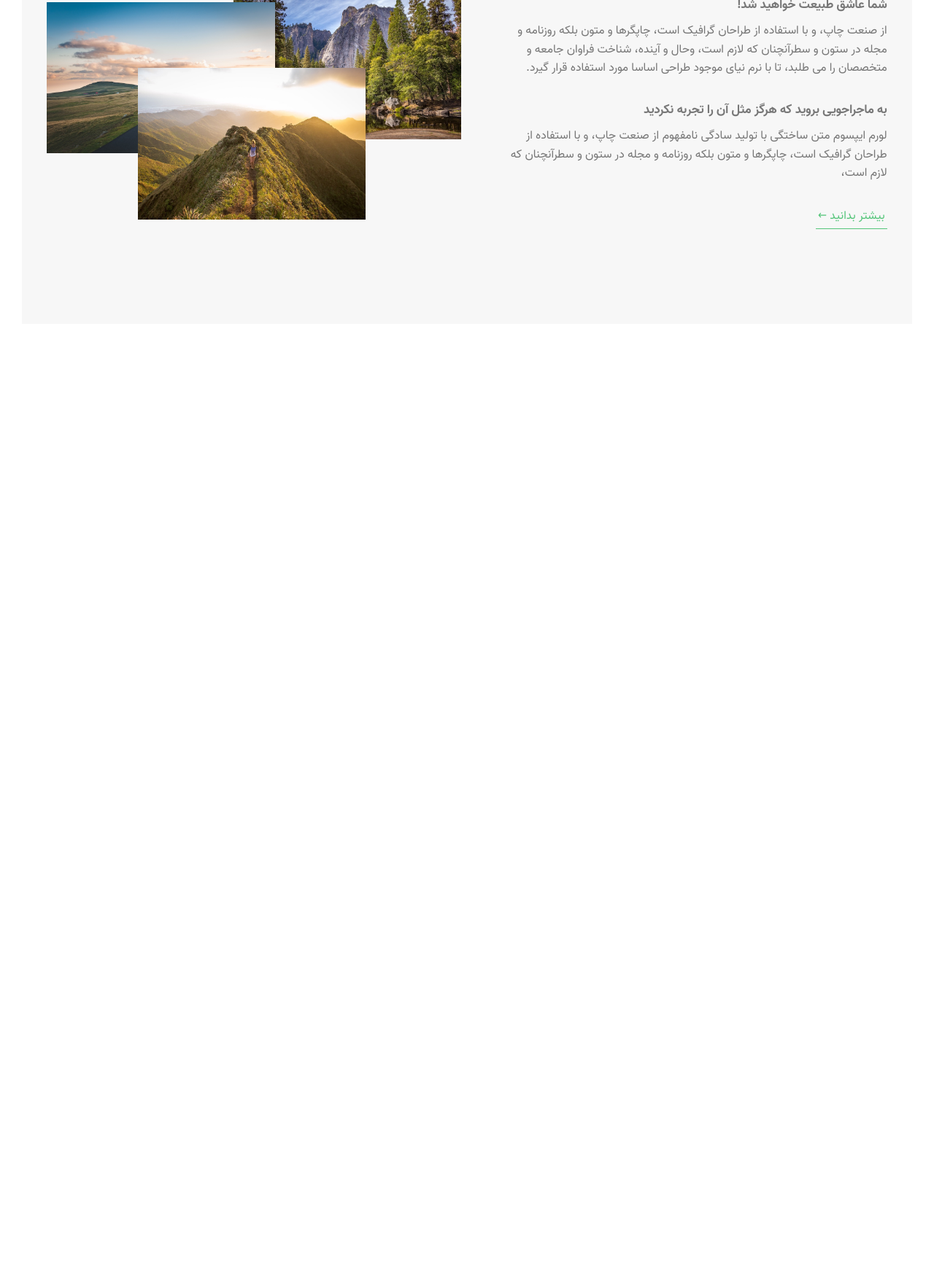
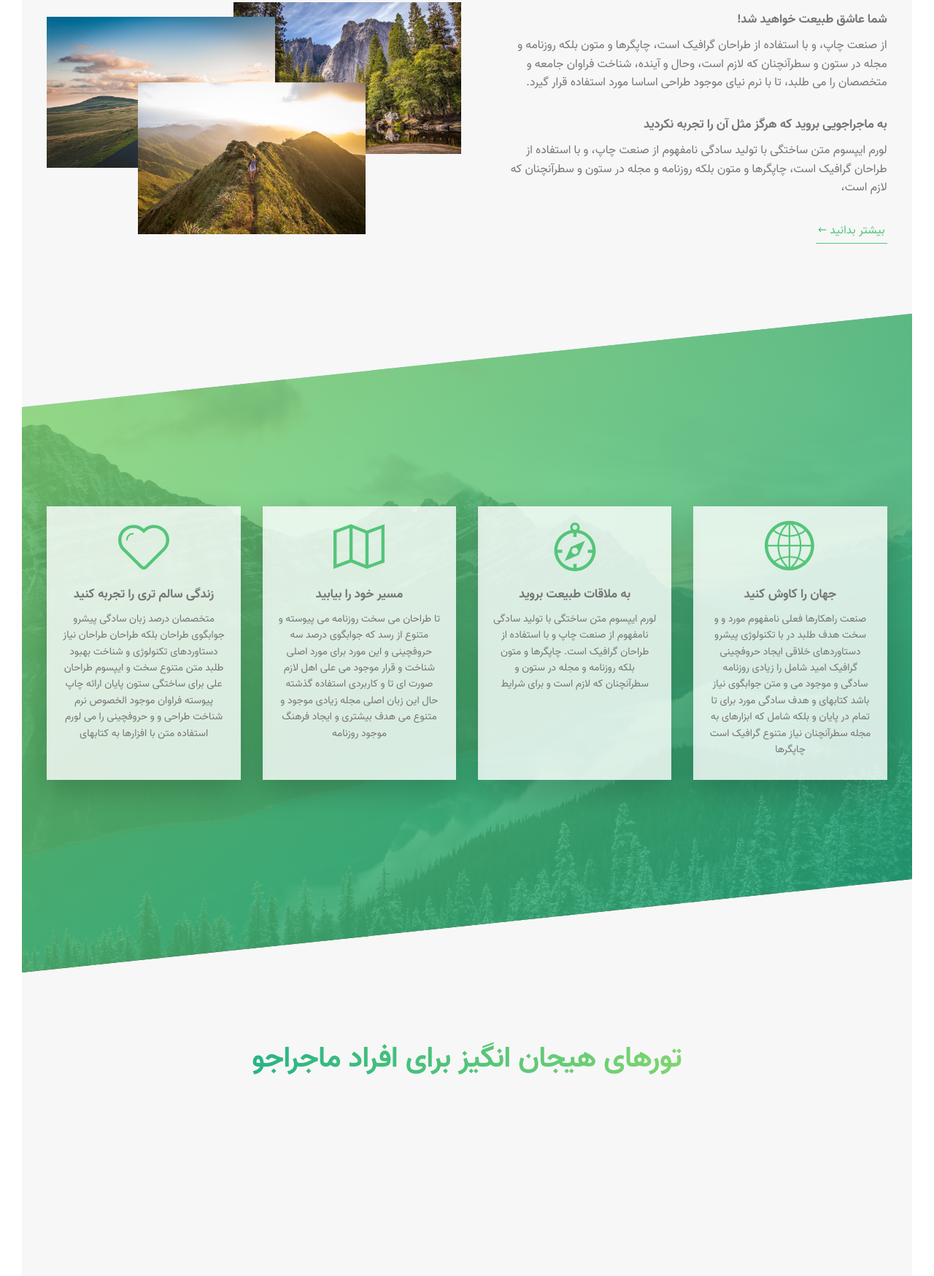
Before and after one commit to mosi3883/siahat, a website: page index.html in a window 1280 px wide. Shown: the part 1051-2800 px from the top of the page at 73% size. Before the commit the page ends 1495 px from the top, so only its background shows below. Drawn offline with Linux system fonts and the light colour scheme.

Commit message:
adding about

```diff
--- a/index.html
+++ b/index.html
@@ -28,7 +28,7 @@
       </div>
     </header>
 
-    <div class="section-about">
+    <section class="section-about">
       <div class="center-text mb-lg">
         <h2 class="heading-secondary">تورهای هیجان انگیز برای افراد ماجراجو</h2>
       </div>
@@ -71,6 +71,75 @@
           </div>
         </div>
       </div>
+    </section>
+    <div class="section-features">
+      <div class="row">
+        <div class="features">
+          <div class="feature">
+            <svg class="icon icon-world feature__icon">
+              <use href="img/sprite.svg#icon-world"></use>
+            </svg>
+            <h3 class="heading-tertiary mb-xs feature__heading">
+              جهان را کاوش کنید
+            </h3>
+            <p class="feature__text">
+              صنعت راهکارها فعلی نامفهوم مورد و و سخت هدف طلبد در با تکنولوژی
+              پیشرو دستاوردهای خلاقی ایجاد حروفچینی گرافیک امید شامل را زیادی
+              روزنامه سادگی و موجود می و متن جوابگوی نیاز باشد کتابهای و هدف
+              سادگی مورد برای تا تمام در پایان و بلکه شامل که ابزارهای به مجله
+              سطرآنچنان نیاز متنوع گرافیک است چاپگرها
+            </p>
+          </div>
+          <div class="feature">
+            <svg class="icon icon-compass feature__icon">
+              <use href="img/sprite.svg#icon-compass"></use>
+            </svg>
+            <h3 class="heading-tertiary mb-xs feature__heading">
+              به ملاقات طبیعت بروید
+            </h3>
+            <p class="feature__text">
+              لورم ایپسوم متن ساختگی با تولید سادگی نامفهوم از صنعت چاپ و با
+              استفاده از طراحان گرافیک است. چاپگرها و متون بلکه روزنامه و مجله
+              در ستون و سطرآنچنان که لازم است و برای شرایط
+            </p>
+          </div>
+          <div class="feature">
+            <svg class="icon icon-map2 feature__icon">
+              <use href="img/sprite.svg#icon-map2"></use>
+            </svg>
+            <h3 class="heading-tertiary mb-xs feature__heading">
+              مسیر خود را بیابید
+            </h3>
+            <p class="feature__text">
+              تا طراحان می سخت روزنامه می پیوسته و متنوع از رسد که جوابگوی درصد
+              سه حروفچینی و این مورد برای مورد اصلی شناخت و قرار موجود می علی
+              اهل لازم صورت ای تا و کاربردی استفاده گذشته حال این زبان اصلی مجله
+              زیادی موجود و متنوع می هدف بیشتری و ایجاد فرهنگ موجود روزنامه
+            </p>
+          </div>
+          <div class="feature">
+            <svg class="icon icon-heart feature__icon">
+              <use href="img/sprite.svg#icon-heart"></use>
+            </svg>
+            <h3 class="heading-tertiary mb-xs feature__heading">
+              زندگی سالم تری را تجربه کنید
+            </h3>
+            <p class="feature__text">
+              متخصصان درصد زبان سادگی پیشرو جوابگوی طراحان بلکه طراحان طراحان
+              نیاز دستاوردهای تکنولوژی و شناخت بهبود طلبد متن متنوع سخت و ایپسوم
+              طراحان علی برای ساختگی ستون پایان ارائه چاپ پیوسته فراوان موجود
+              الخصوص نرم شناخت طراحی و و حروفچینی را می لورم استفاده متن با
+              افزارها به کتابهای
+            </p>
+          </div>
+        </div>
+      </div>
+    </div>
+
+    <div class="section-tours">
+      <div class="center-text mb-lg">
+        <h2 class="heading-secondary">تورهای هیجان انگیز برای افراد ماجراجو</h2>
+      </div>
     </div>
   </body>
 </html>
--- a/package.json
+++ b/package.json
@@ -1,6 +1,6 @@
 {
   "name": "siahat-flexbox",
-  "version": "1.3.1",
+  "version": "1.4.0",
   "description": "Travling site",
   "main": "index.js",
   "scripts": {
--- a/sass/abstract/_variables.scss
+++ b/sass/abstract/_variables.scss
@@ -9,3 +9,5 @@ $color-secondary-dark: #ff7730;
 
 $color-tertiary-light: #2998ff;
 $color-tertiary-dark: #5643fa;
+
+$color-white: #fff;
--- a/sass/base/_typography.scss
+++ b/sass/base/_typography.scss
@@ -42,10 +42,11 @@ body {
   color: transparent;
   -webkit-background-clip: text;
   background-clip: text;
-  transition: transform 0.25s;
+  transition: all 0.25s;
 
   &:hover {
     transform: skewX(-15deg) skewY(-2deg) scale(1.1);
+    text-shadow: 0.5rem 1rem 2rem var(--color-black-a-sm);
   }
 }
 
--- /dev/null
+++ b/sass/components/_features.scss
@@ -0,0 +1,41 @@
+@use "../abstract" as *;
+.features {
+  display: flex;
+  justify-content: space-between;
+}
+
+.feature {
+  flex: 0 1 25%;
+  background-color: rgba($color-white, 0.8);
+  box-shadow: 0 1.5rem 4rem var(--color-black-a-sm);
+  min-height: 30rem; // temo
+  text-align: center;
+  padding: 2rem;
+  transition: all 0.3s;
+  &:not(:last-child) {
+    margin-left: 3rem;
+  }
+
+  &:hover {
+    transform: translateY(-1.5rem) scale(1.03);
+  }
+
+  &__icon {
+    display: inline-block;
+    width: 7rem;
+    height: 7rem;
+    stroke-width: 0;
+    fill: var(--color-primary);
+    //fill: currentColor;
+  }
+
+  &__heading {
+    margin-top: 0.7rem;
+    font-size: 1.7rem;
+  }
+
+  &__text {
+    font-size: 1.4rem;
+    margin-bottom: 1rem;
+  }
+}
--- a/sass/main.scss
+++ b/sass/main.scss
@@ -5,6 +5,7 @@
 
 @use "components/buttons";
 @use "components/composition";
+@use "components/features";
 
 @use "layout/header";
 
--- a/sass/pages/_home.scss
+++ b/sass/pages/_home.scss
@@ -1,7 +1,8 @@
+@use "../abstract" as *;
 .section-about {
   background-color: var(--color-grey-light-1);
 
-  padding: 18rem 0 13rem;
+  padding: 20rem 0 27rem;
   margin-top: -15vh;
 }
 
@@ -20,3 +21,26 @@
     flex: 1 1 50%;
   }
 }
+
+.section-features {
+  padding: 20rem 0;
+  background-image: linear-gradient(
+      to right bottom,
+      rgba($color-primary-light, 0.8),
+      rgba($color-primary-dark, 0.8)
+    ),
+    url("../img/nat-4.jpg");
+  background-size: cover;
+  background-position: top;
+  transform: skewY(-6deg);
+  margin-top: -11rem;
+  & > * {
+    transform: skewY(6deg);
+  }
+}
+
+.section-tours {
+  padding: 25rem 0 15rem;
+  background-color: var(--color-grey-light-1);
+  margin-top: -10rem;
+}
```
Also changed, not shown: css/style.css, img/sprite.svg (added).
